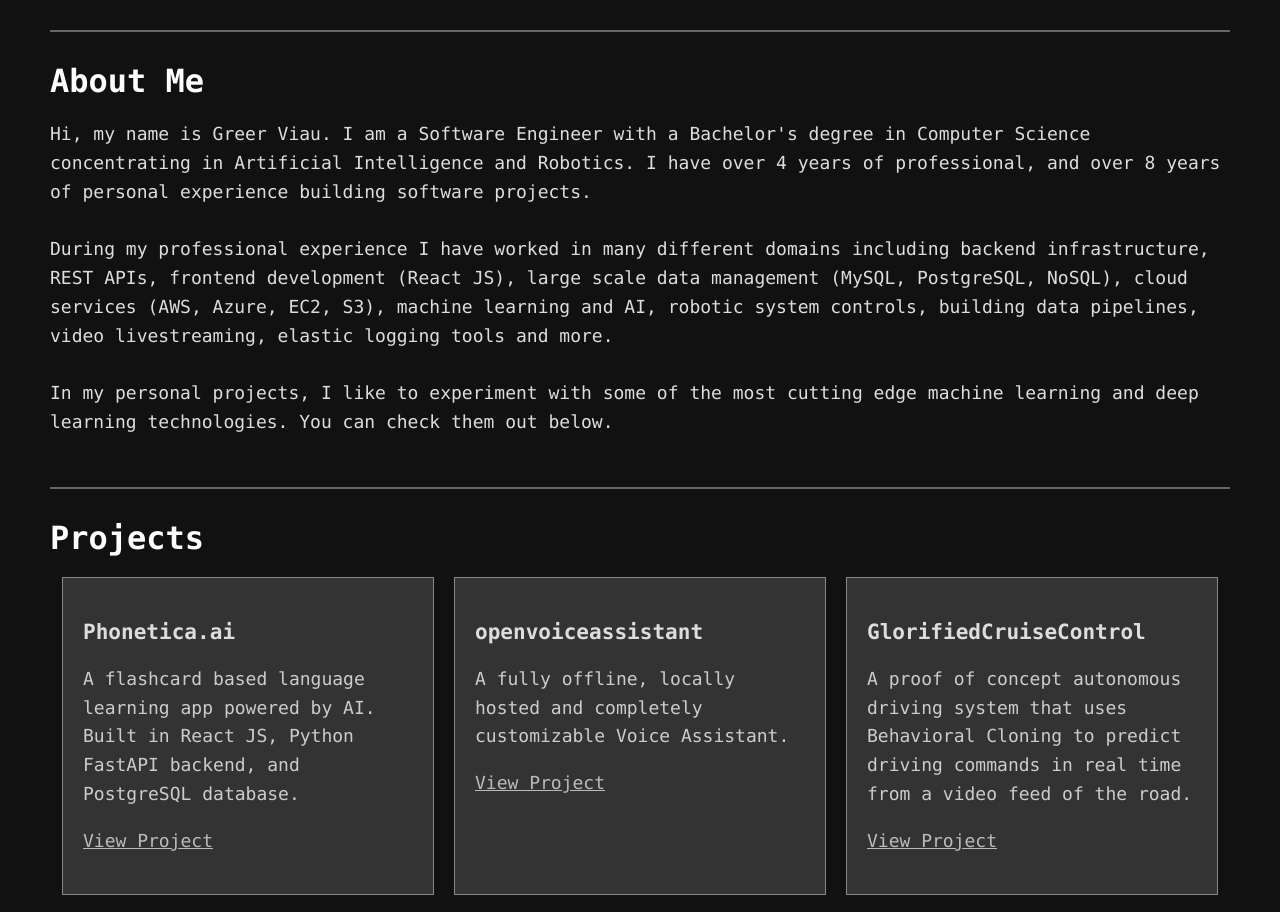
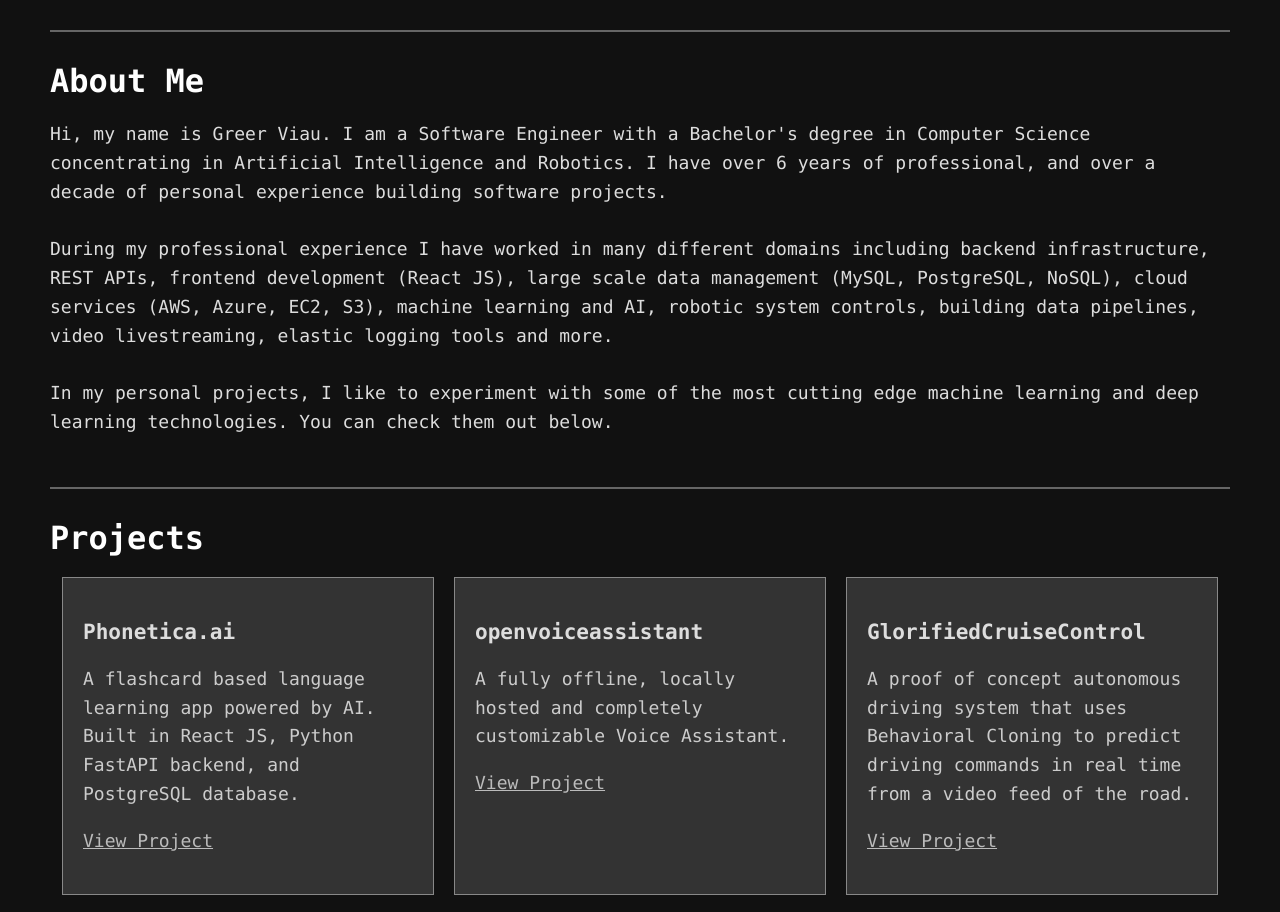
Before and after one commit to greerviau/portfolio, a plain HTML site: page index.html in a window 1280 px wide. Shown: the part 800-1712 px from the top of the page. Drawn offline with Linux system fonts and the light colour scheme.

Commit message:
Update index.html

```diff
--- a/index.html
+++ b/index.html
@@ -217,7 +217,7 @@
 
   <div id="about" class="section">
     <h2>About Me</h2>
-    <p>Hi, my name is Greer Viau. I am a Software Engineer with a Bachelor's degree in Computer Science concentrating in Artificial Intelligence and Robotics. I have over 4 years of professional, and over 8 years of personal experience building software projects.<br><br>
+    <p>Hi, my name is Greer Viau. I am a Software Engineer with a Bachelor's degree in Computer Science concentrating in Artificial Intelligence and Robotics. I have over 6 years of professional, and over a decade of personal experience building software projects.<br><br>
         During my professional experience I have worked in many different domains including backend infrastructure, REST APIs, frontend development (React JS), large scale data management (MySQL, PostgreSQL, NoSQL), cloud services (AWS, Azure, EC2, S3), machine learning and AI, robotic system controls, building data pipelines, video livestreaming, elastic logging tools and more.<br><br>
         In my personal projects, I like to experiment with some of the most cutting edge machine learning and deep learning technologies. You can check them out below.</p>
 
```
